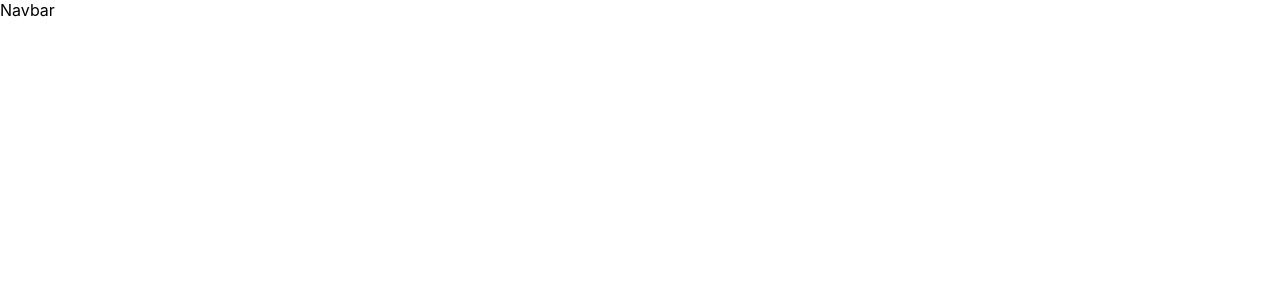
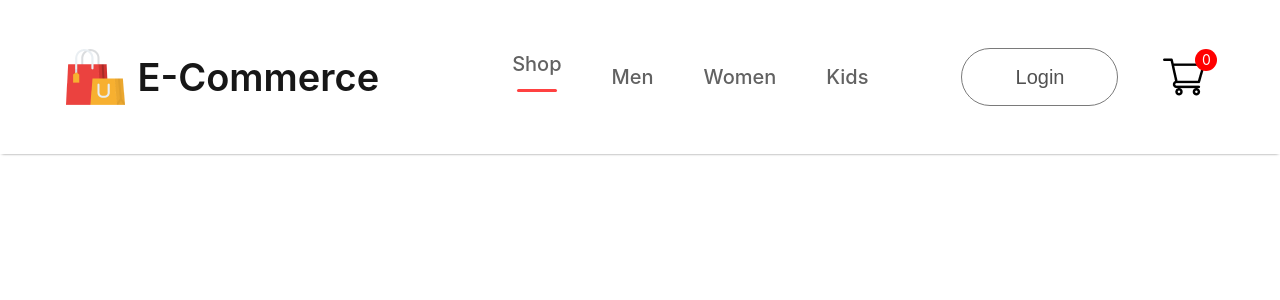
Before and after one commit to rinjhasijapati/MERN-E-Commerce, a React (Create React App) app in the folder clients/: page / in a window 1280 px wide. Shown: the top 300 px of the page. Built offline with nearby package versions, Linux system fonts and the light colour scheme.

Commit message:
navbar completed

```diff
--- a/clients/src/Components/Navbar/Navbar.css
+++ b/clients/src/Components/Navbar/Navbar.css
@@ -0,0 +1,83 @@
+.navbar {
+    display: flex;
+    justify-content: space-around;
+    padding: 16px;
+    box-shadow: 0 1px 3px -2px black;
+}
+
+.nav-logo {
+    display: flex;
+    align-items: center;
+    gap: 10px;
+}
+
+.nav-logo p {
+    color: #171717;
+    font-size: 38px;
+    font-weight: 600;
+}
+
+.nav-menu {
+    display: flex;
+    align-items: center;
+    list-style: none;
+    gap: 50px;
+    color: #626262;
+    font-size: 20px;
+    font-weight: 500;
+}
+
+.nav-menu li {
+    display: flex;
+    flex-direction: column;
+    align-items: center;
+    justify-content: center;
+    gap: 3px;
+    cursor: pointer;
+}
+
+
+.nav-menu hr {
+    border: none;
+    width: 80%;
+    height: 3px;
+    border-radius: 10px;
+    background: #FF4141;
+}
+
+.nav-login-cart {
+    display: flex;
+    align-items: center;
+    gap: 45px;
+}
+
+.nav-login-cart button {
+    width: 157px;
+    height: 58px;
+    outline: none;
+    border: 1px solid #7a7a7a;
+    border-radius: 75px;
+    color: #515151;
+    font-size: 20px;
+    font-weight: 500;
+    background: white;
+    cursor: pointer;
+}
+
+.nav-login-cart button:active {
+    background: #f3f3f3;
+}
+
+.nav-cart-count {
+    width: 22px;
+    height: 22px;
+    display: flex;
+    justify-content: center;
+    align-items: center;
+    margin-top: -35px;
+    margin-left: -55px;
+    border-radius: 11px;
+    font-size: 14px;
+    background: red;
+    color: white;
+}
--- a/clients/src/Components/Navbar/Navbar.jsx
+++ b/clients/src/Components/Navbar/Navbar.jsx
@@ -1,9 +1,27 @@
 import React from 'react';
 import './Navbar.css';
+import logo from '../Assets/logo.png';
+import cart_icon from '../Assets/cart_icon.png';
 
 const Navbar = () => {
   return (
-    <div className='navbar'>Navbar</div>
+    <div className='navbar'>
+      <div className='nav-logo'>
+        <img src={logo} alt='' />
+        <p>E-Commerce</p>
+      </div>
+      <ul className='nav-menu'>
+        <li>Shop<hr/></li>
+        <li>Men</li>
+        <li>Women</li>
+        <li>Kids</li>
+      </ul>
+      <div className='nav-login-cart'>
+        <button>Login</button>
+        <img src={cart_icon} alt='' />
+        <div className='nav-cart-count'>0</div>
+      </div>
+    </div>
   )
 }
 
```
